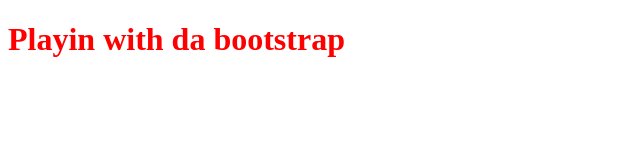
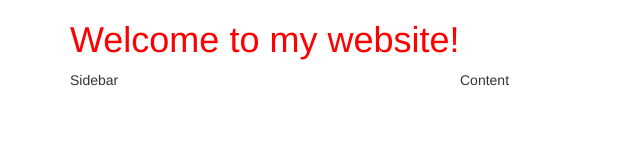
Before and after one commit to pgarrido57/playinwithbootstrap, a plain HTML site: page index.html in a window 1280 px wide. Shown: the whole page, without its empty margins (0-640 px from the left). Drawn offline with nearby package versions, Linux system fonts and the light colour scheme.

Commit message:
add content and sidebar

```diff
--- a/index.html
+++ b/index.html
@@ -1,10 +1,18 @@
 <!DOCTYPE html>
 <html>
-<head>
-	<title>Playin with da bootstrap</title>
-	<link rel="stylesheet" type="text/css" href="main.css">
+	<head>
+		<title>Playin with da bootstrap</title>
+		<link rel="stylesheet" href="https://maxcdn.bootstrapcdn.com/bootstrap/3.3.7/css/bootstrap.min.css"/>
+		<link rel="stylesheet" type="text/css" href="main.css">
 </head>
 <body>
-	<h1>Playin with da bootstrap</h1>
+	<div class="container">
+		<h1>Welcome to my website!</h1>
+			<div class="row">
+				<div class="col-md-4">Sidebar</div>
+				<div class="col-md-8">Content</div>
+			</div>
+	</div>
+	<script src="https://maxcdn.bootstrapcdn.com/bootstrap/3.3.7/js/bootstrap.min.js"></script>
 </body>
 </html>
```
